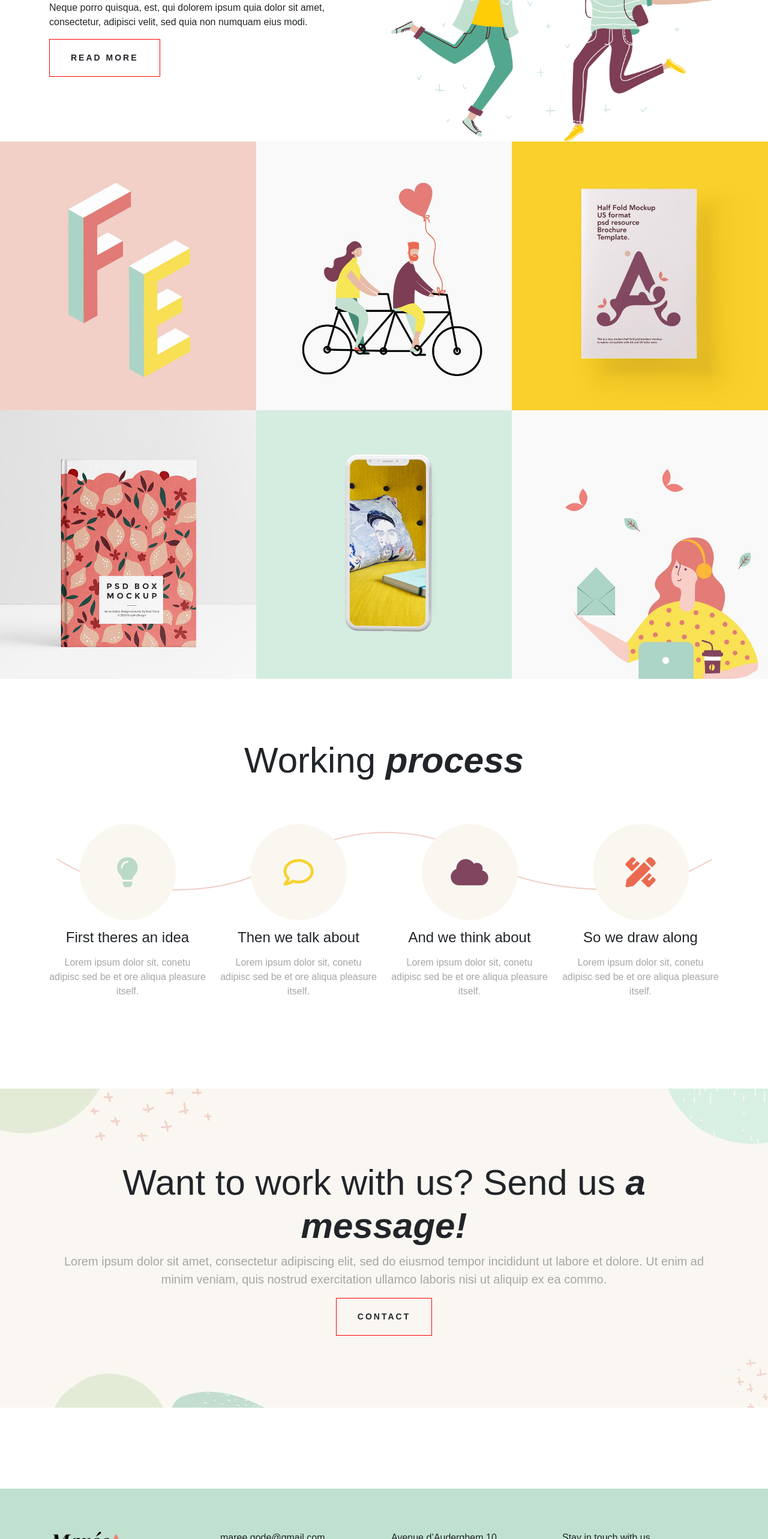
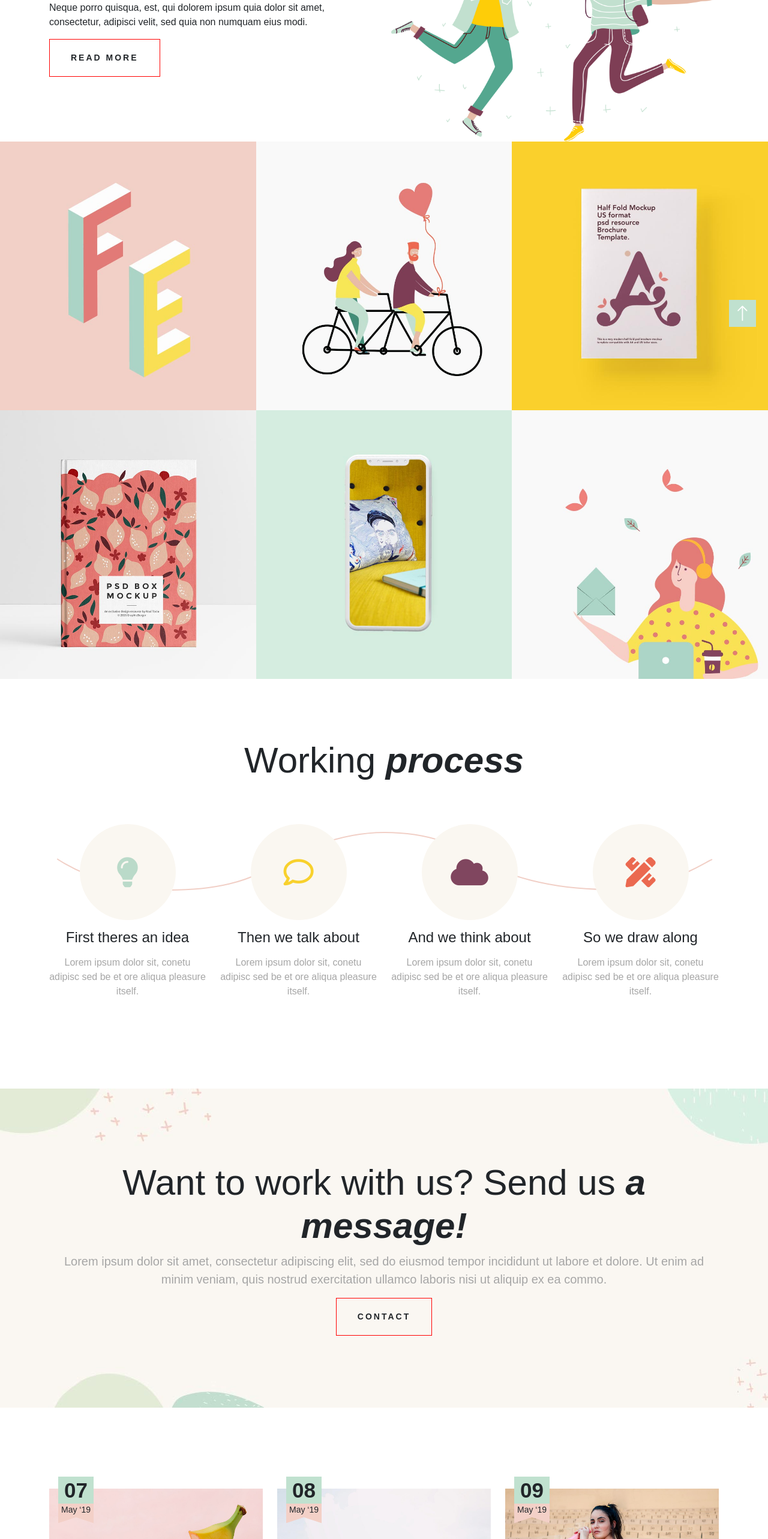
Before and after one commit to LucaSunseri/proj-html-vuejs, a Vue app: page / in a window 1280 px wide. Shown: the part 234-2800 px from the top of the page at 60% size. Built offline with nearby package versions, Linux system fonts and the light colour scheme; a small style sheet from the web is missing.

Commit message:
Added PostSection

```diff
--- a/src/App.vue
+++ b/src/App.vue
@@ -4,6 +4,7 @@
         <Carousel />
         <Main />
         <Footer />
+        <Arrow />
     </div>
 </template>
 
@@ -12,6 +13,7 @@ import Header from "./components/Header.vue";
 import Carousel from "./components/Carousel.vue";
 import Main from "./components/Main.vue";
 import Footer from "./components/Footer.vue";
+import Arrow from "./components/general/Arrow.vue";
 
 export default {
     name: "App",
@@ -20,6 +22,7 @@ export default {
         Carousel,
         Main,
         Footer,
+        Arrow,
     },
 };
 </script>
--- /dev/null
+++ b/src/assets/data/Post.js
@@ -0,0 +1,41 @@
+export default [
+    {
+        "id": 1,
+        "image": "h-2-blog-img-1.jpg",
+        "alt": "Banana",
+        "date": {
+            "day": "07",
+            "mAndY": "May ‘19"
+        },
+        "text": {
+            "title": "This way, loves: a detailed guide through new design",
+            "author": "Emily Fields"
+        }
+    },
+    {
+        "id": 2,
+        "image": "h-2-blog-img-2.jpg",
+        "alt": "Houses",
+        "date": {
+            "day": "08",
+            "mAndY": "May ‘19"
+        },
+        "text": {
+            "title": "I try to give people a different way of looking art",
+            "author": "Emily Fields"
+        }
+    },
+    {
+        "id": 3,
+        "image": "h-2-blog-img-3.jpg",
+        "alt": "Woman",
+        "date": {
+            "day": "09",
+            "mAndY": "May ‘19"
+        },
+        "text": {
+            "title": "Introduce Richard Laperrière of those amazing features",
+            "author": "Emily Fields"
+        }
+    },
+  ]
--- a/src/components/Main.vue
+++ b/src/components/Main.vue
@@ -9,6 +9,9 @@
         <section>
             <ContactSection />
         </section>
+        <section>
+            <PostSection />
+        </section>
     </div>
 </template>
 
@@ -16,6 +19,7 @@
 import IllustrateSection from "./main-components/IllustrateSection.vue";
 import ProcessSection from "./main-components/ProcessSection.vue";
 import ContactSection from "./main-components/ContactSection.vue";
+import PostSection from "./main-components/PostSection.vue";
 
 export default {
     name: "Main",
@@ -23,6 +27,7 @@ export default {
         IllustrateSection,
         ProcessSection,
         ContactSection,
+        PostSection,
     },
 };
 </script>
--- /dev/null
+++ b/src/components/general/Arrow.vue
@@ -0,0 +1,32 @@
+<template>
+    <b-row
+        cols="2"
+        cols-sm="4"
+        class="text-center ls-position"
+        style="font-size: 2.8rem"
+    >
+        <b-col>
+            <b-icon icon="arrow-up" class="ls-bg-color p-2"></b-icon>
+        </b-col>
+    </b-row>
+</template>
+
+<script>
+export default {
+    name: "Arrow",
+};
+</script>
+
+<style lang="scss" scoped>
+.ls-position {
+    position: fixed;
+    bottom: 10px;
+    right: 20px;
+    cursor: pointer;
+}
+
+.ls-bg-color {
+    background-color: #c0e1cf;
+    color: white;
+}
+</style>
--- /dev/null
+++ b/src/components/main-components/PostSection.vue
@@ -0,0 +1,79 @@
+<template>
+    <div class="container">
+        <div class="row row-cols-1 row-cols-md-2 row-cols-lg-3">
+            <div class="col ls-box" v-for="post in posts" :key="post.id">
+                <div class="ls-box__top">
+                    <img
+                        :src="require(`../../assets/img/${post.image}`)"
+                        :alt="post.alt"
+                    />
+                    <div class="ls-box__top-date">
+                        <div class="ls-day">
+                            <span>{{ post.date.day }}</span>
+                        </div>
+                        <div class="ls-m-and-y">
+                            <span>{{ post.date.mAndY }}</span>
+                        </div>
+                    </div>
+                </div>
+                <div class="ls-box__bottom">
+                    <h3>
+                        <a href="#">{{ post.text.title }}</a>
+                    </h3>
+                    <p>By {{ post.text.author }}</p>
+                </div>
+            </div>
+        </div>
+    </div>
+</template>
+
+<script>
+import posts from "../../assets/data/Post";
+
+export default {
+    name: "PostSection",
+    data() {
+        return {
+            posts,
+        };
+    },
+};
+</script>
+
+<style lang="scss" scoped>
+@import "../../assets/style/vars.scss";
+
+.ls-box__top {
+    position: relative;
+    img {
+        width: 100%;
+    }
+}
+
+.ls-box__top-date {
+    position: absolute;
+    top: -20px;
+    left: 15px;
+    .ls-day {
+        font-size: 35px;
+        font-weight: bold;
+        font-family: $font-secondary;
+        background-color: #c0e1cf;
+        text-align: center;
+        line-height: 45px;
+    }
+    .ls-m-and-y {
+        font-size: 14px;
+        padding: 0 5px 12px 5px;
+        background-color: #f3d0c7;
+        clip-path: polygon(0 0, 100% 0, 100% 100%, 50% 70%, 0 100%);
+    }
+}
+
+.ls-box__bottom {
+    a {
+        text-decoration: none;
+        color: black;
+    }
+}
+</style>
```
